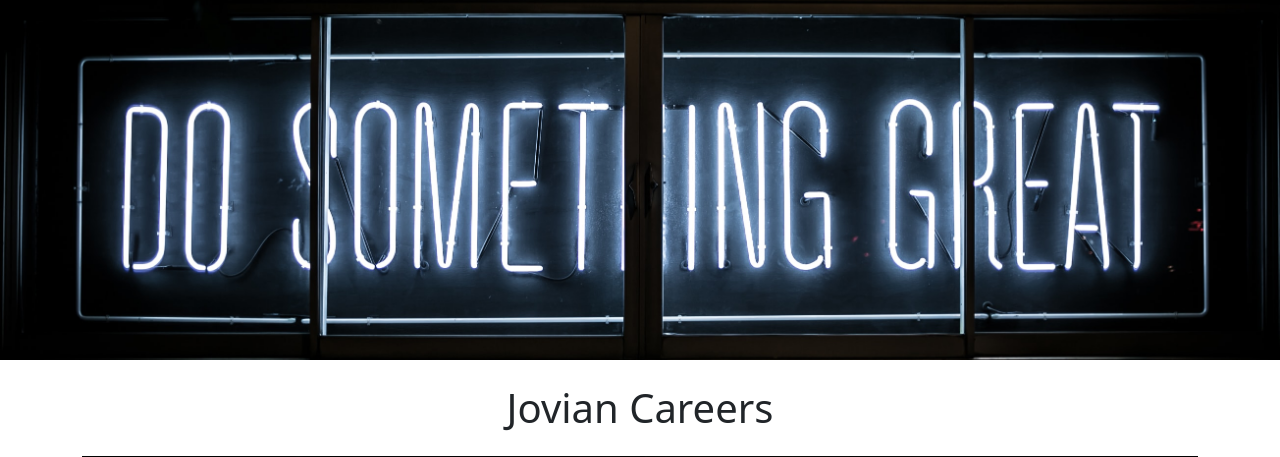
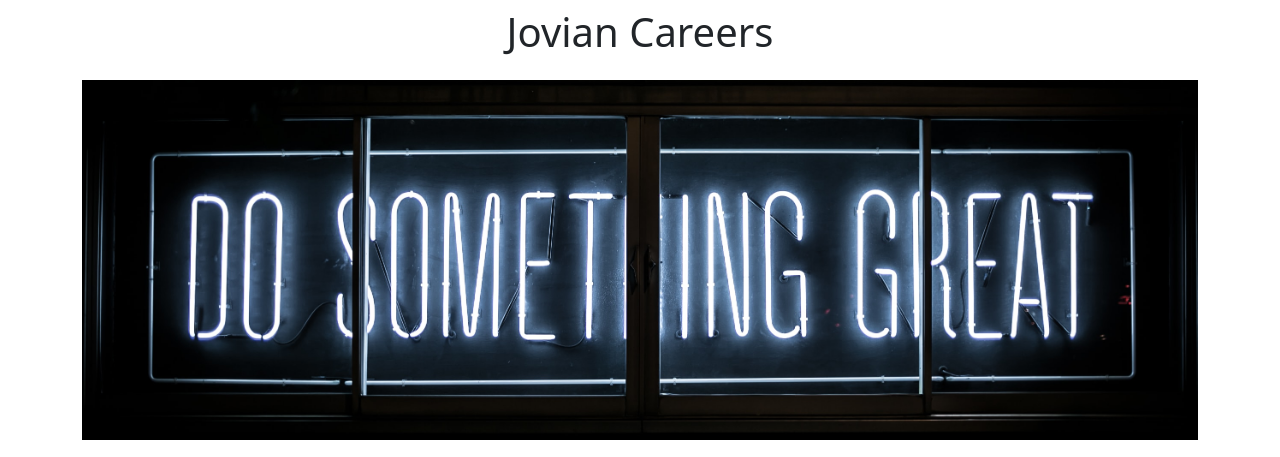
Before and after one commit to AthravaJoshi725/jovian-career-website, a Flask app: page / in a window 1280 px wide. Shown: the top 457 px of the page. Run offline with Flask 3, Linux system fonts and the light colour scheme.

Commit message:
img changes in home.html

```diff
--- a/templates/home.html
+++ b/templates/home.html
@@ -21,7 +21,7 @@
     </style>
   </head>
   <body>
-    <img class="img-fluid" id="banner" src="static/banner.jpeg" />
+    <!-- <img class="img-fluid" id="banner" src="static/banner.jpeg" /> -->
 
     <div class="container">
 
```
